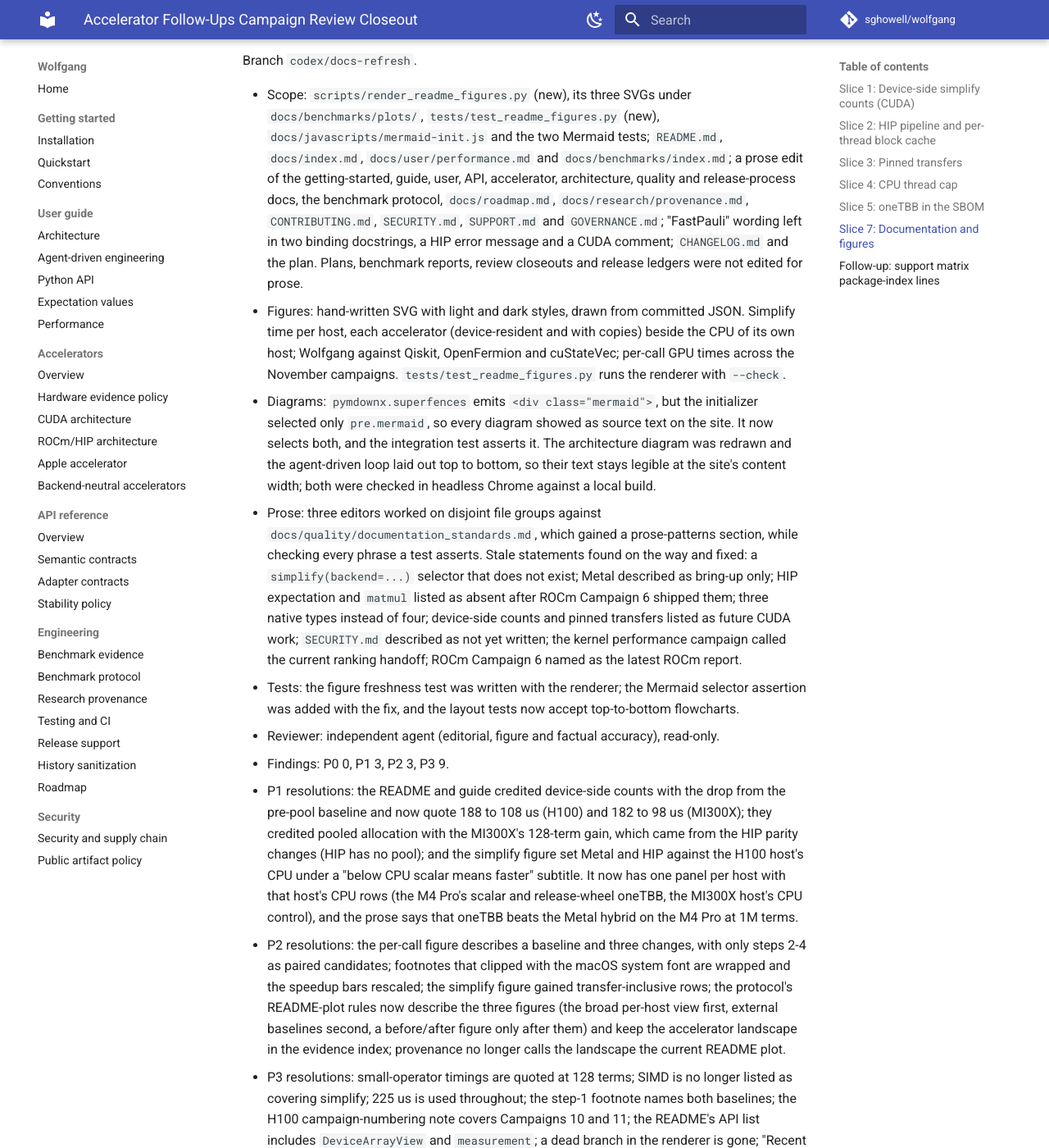
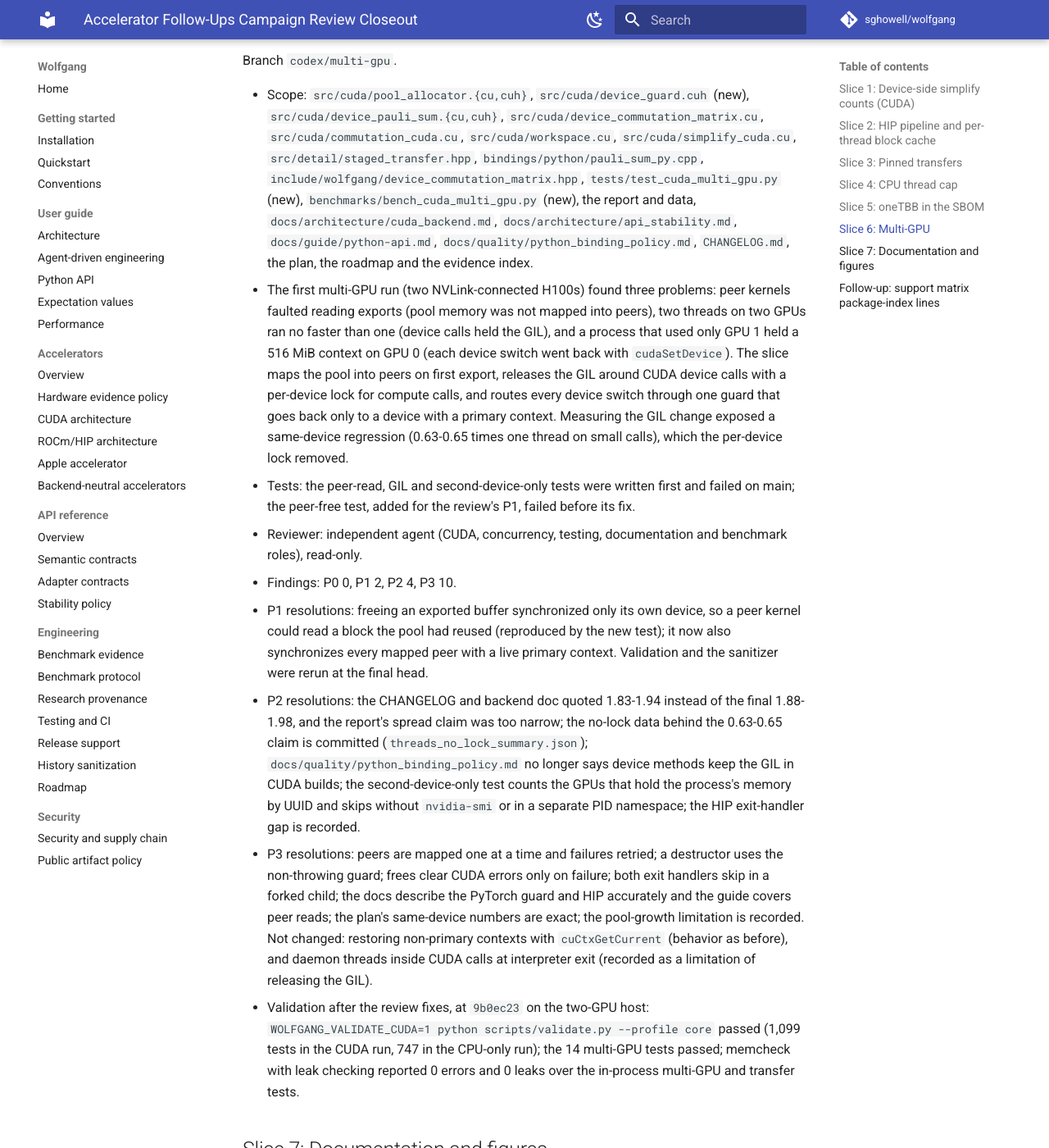
Before and after one commit to sghowell/wolfgang, an MkDocs documentation site: the page built from docs/reviews/accelerator_followups_campaign_2026-11-03.md, in a window 1280 px wide and 1400 px high, scrolled down 7202 px. Shown: the whole window at 82% size. Built offline with MkDocs 1.6.1 and Material for MkDocs 9.7.7, drawn with Linux system fonts in a browser that asks for light colours; comment, search, counter and statistics services are not loaded.

Commit message:
docs: slice 6 closeout and final validation evidence

```diff
--- a/docs/reviews/accelerator_followups_campaign_2026-11-03.md
+++ b/docs/reviews/accelerator_followups_campaign_2026-11-03.md
@@ -298,6 +298,62 @@
   fixes were validated against that run's SBOM with cyclonedx-bom 7.1.0, and
   run 41702026420, on the reviewed branch, passed every job.
 
+## Slice 6: Multi-GPU
+
+Branch `codex/multi-gpu`.
+
+- Scope: `src/cuda/pool_allocator.{cu,cuh}`, `src/cuda/device_guard.cuh` (new),
+  `src/cuda/device_pauli_sum.{cu,cuh}`, `src/cuda/device_commutation_matrix.cu`,
+  `src/cuda/commutation_cuda.cu`, `src/cuda/workspace.cu`,
+  `src/cuda/simplify_cuda.cu`, `src/detail/staged_transfer.hpp`,
+  `bindings/python/pauli_sum_py.cpp`,
+  `include/wolfgang/device_commutation_matrix.hpp`,
+  `tests/test_cuda_multi_gpu.py` (new), `benchmarks/bench_cuda_multi_gpu.py`
+  (new), the report and data, `docs/architecture/cuda_backend.md`,
+  `docs/architecture/api_stability.md`, `docs/guide/python-api.md`,
+  `docs/quality/python_binding_policy.md`, `CHANGELOG.md`, the plan, the roadmap
+  and the evidence index.
+- The first multi-GPU run (two NVLink-connected H100s) found three problems:
+  peer kernels faulted reading exports (pool memory was not mapped into peers),
+  two threads on two GPUs ran no faster than one (device calls held the GIL),
+  and a process that used only GPU 1 held a 516 MiB context on GPU 0 (each
+  device switch went back with `cudaSetDevice`). The slice maps the pool into
+  peers on first export, releases the GIL around CUDA device calls with a
+  per-device lock for compute calls, and routes every device switch through
+  one guard that goes back only to a device with a primary context. Measuring
+  the GIL change exposed a same-device regression (0.63-0.65 times one thread
+  on small calls), which the per-device lock removed.
+- Tests: the peer-read, GIL and second-device-only tests were written first and
+  failed on main; the peer-free test, added for the review's P1, failed before
+  its fix.
+- Reviewer: independent agent (CUDA, concurrency, testing, documentation and
+  benchmark roles), read-only.
+- Findings: P0 0, P1 2, P2 4, P3 10.
+- P1 resolutions: freeing an exported buffer synchronized only its own device,
+  so a peer kernel could read a block the pool had reused (reproduced by the new
+  test); it now also synchronizes every mapped peer with a live primary
+  context. Validation and the sanitizer were rerun at the final head.
+- P2 resolutions: the CHANGELOG and backend doc quoted 1.83-1.94 instead of the
+  final 1.88-1.98, and the report's spread claim was too narrow; the no-lock
+  data behind the 0.63-0.65 claim is committed (`threads_no_lock_summary.json`);
+  `docs/quality/python_binding_policy.md` no longer says device methods keep the
+  GIL in CUDA builds; the second-device-only test counts the GPUs that hold the
+  process's memory by UUID and skips without `nvidia-smi` or in a separate PID
+  namespace; the HIP exit-handler gap is recorded.
+- P3 resolutions: peers are mapped one at a time and failures retried; a
+  destructor uses the non-throwing guard; frees clear CUDA errors only on
+  failure; both exit handlers skip in a forked child; the docs describe the
+  PyTorch guard and HIP accurately and the guide covers peer reads; the plan's
+  same-device numbers are exact; the pool-growth limitation is recorded.
+  Not changed: restoring non-primary contexts with `cuCtxGetCurrent` (behavior
+  as before), and daemon threads inside CUDA calls at interpreter exit
+  (recorded as a limitation of releasing the GIL).
+- Validation after the review fixes, at `9b0ec23` on the two-GPU host:
+  `WOLFGANG_VALIDATE_CUDA=1 python scripts/validate.py --profile core` passed
+  (1,099 tests in the CUDA run, 747 in the CPU-only run); the 14 multi-GPU tests
+  passed; memcheck with leak checking reported 0 errors and 0 leaks over the
+  in-process multi-GPU and transfer tests.
+
 ## Slice 7: Documentation and figures
 
 Branch `codex/docs-refresh`.
```
Also changed, not shown: docs/benchmarks/reports/cuda_multi_gpu_h100_2026-11-03.md (+6 -4 lines).
